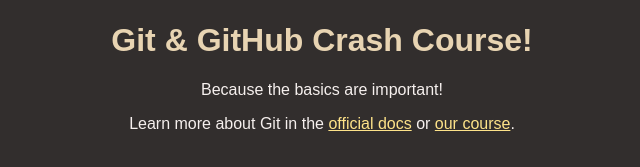
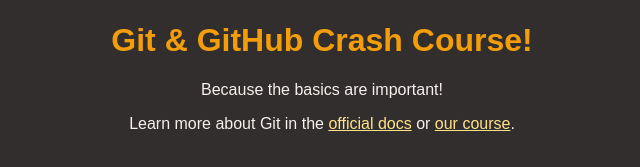
Before and after one commit to actionscourc/github-crash-course, a plain HTML site: page index.html in a window 1280 px wide. Shown: the part 147-314 px from the top of the page, without its empty margins (318-958 px from the left). Drawn offline with Linux system fonts and the light colour scheme.

Commit message:
changed title the color

```diff
--- a/styles.css
+++ b/styles.css
@@ -17,7 +17,7 @@ body {
 }
 
 h1 {
-  color: #e8d4b2;
+  color: #f39d09;
 }
 
 a {
```
